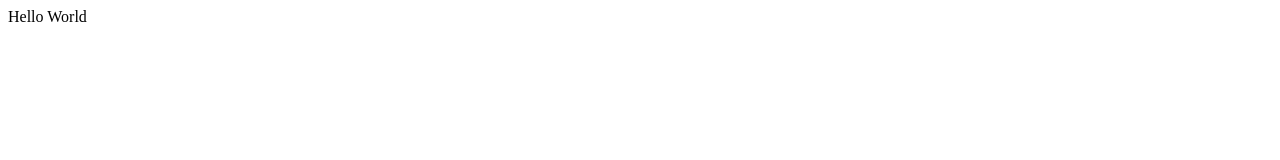
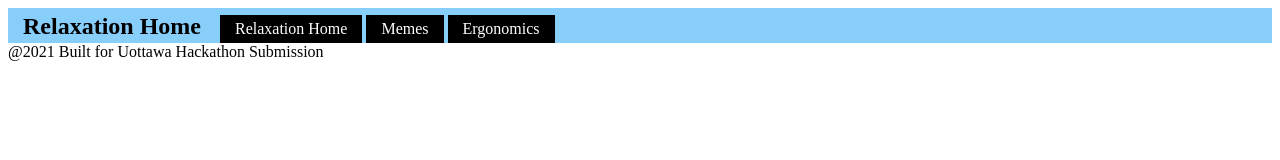
Before and after one commit to hillaryduff1013/VirtualBreakRoom, a plain HTML site: page index.html in a window 1280 px wide. Drawn offline with Linux system fonts and the light colour scheme; files that its build step writes are made by us from their sources.

Commit message:
Add files via upload

```diff
--- a/index.html
+++ b/index.html
@@ -1,11 +1,26 @@
+<!doctype html>
 <html>
     <head>
-        <title>Relaxation Page</title>
+        <title>Relaxation Homepage</title>
+        <link href="styles/main.css" rel="stylesheet" type="text/css"/>
     </head>
 
 
     <body>
-        Hello World
+        <header>
+            <nav>
+                <h1>Relaxation Home</h1>
+                <ul>
+                    <li>Relaxation Home</li>
+                    <li><a hef="memes.html">Memes</a></li>
+                    <li><a hef="ergonomics.html">Ergonomics</a></li>
+
+                </ul>
+            </nav>
+        </header>
+
+        <footer>@2021 Built for Uottawa Hackathon Submission</footer>
+
     </body>
 
 </html>
--- /dev/null
+++ b/main.css
@@ -0,0 +1,35 @@
+/*this code is what's used to style the homepage website*/
+body{
+    <style = "background: url(https://cdn.lifehack.org/wp-content/uploads/2017/01/10094827/relax-05-e1484059717300.jpg)></style>
+    margin:0:
+}
+
+header{ /*this is the box that goes around homepage title*/
+    background:lightskyblue;
+    color:black;
+    padding: 5px 15px 0 15px; /*top right bottom left*/
+}
+
+header h1{ /*this makes the list of subpages inline with the title of homepage*/
+    margin:0;
+    display: inline;
+}
+
+nav ul{ /*this makes the subpage names look nicer*/
+    margin:0;
+    padding: 0 0 0 15px;
+    display: inline;
+}
+
+nav ul li{
+    background: black;
+    color:white;
+    display: inline-block;
+    list-style-type:none; /*gets rid of dots from list*/
+    padding:5px 15px;/*top right bottom left */
+    margin:0;
+}
+
+nav ul li a{
+    color:white;
+}
```
Also changed, not shown: ergonomics.html (+25 -3 lines), memes.html (added, +27 -0 lines).
